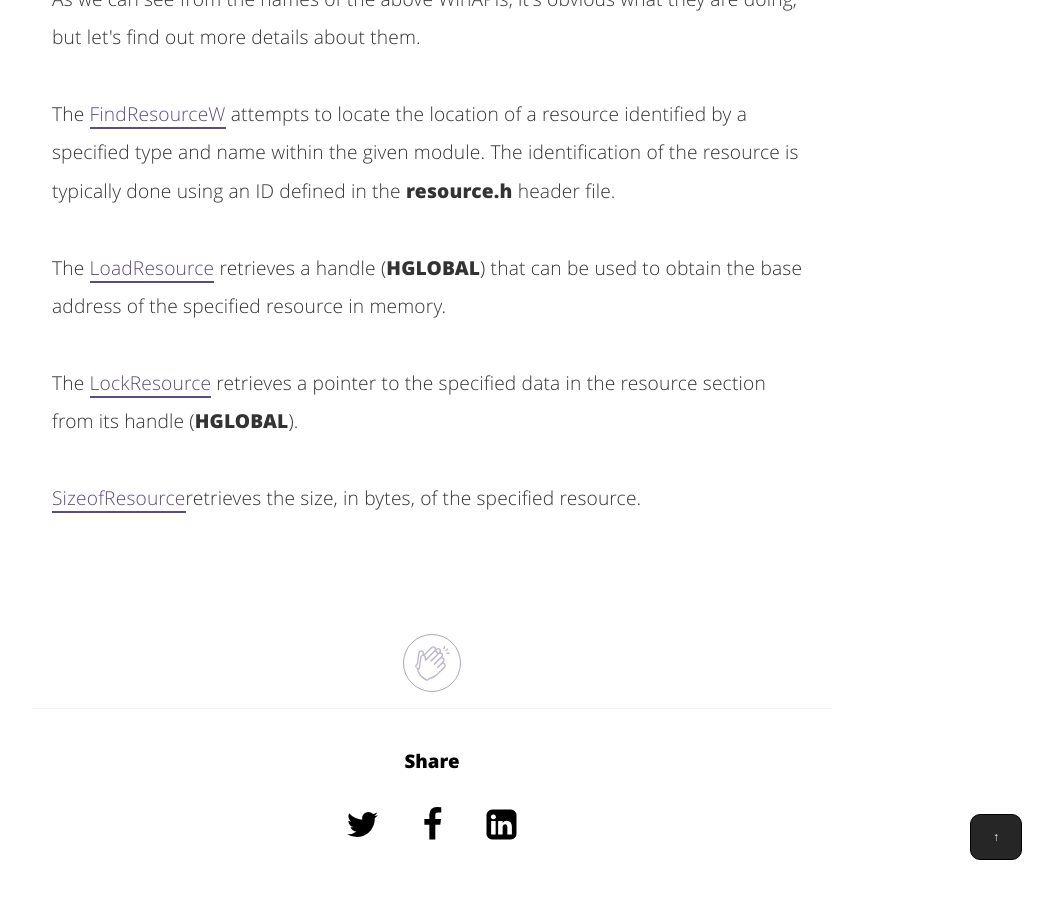
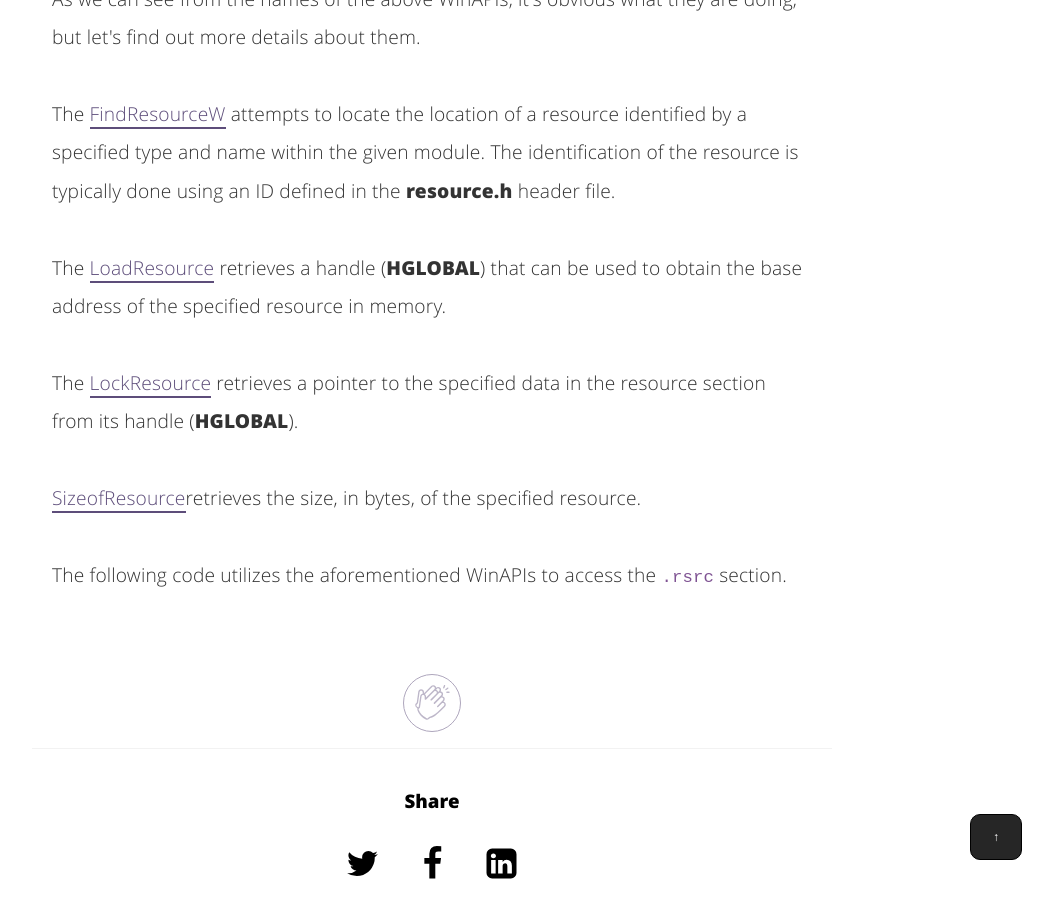
Before and after one commit to nickvourd/nickvourd.github.io, a Jekyll site: the page built from _posts/2024-04-21-the-anatomy-of-pe.md, in a window 1280 px wide and 900 px high, scrolled down 17983 px. Shown: the whole window, without its empty margins (208-1261 px from the left). Built offline with Jekyll 4.4.1, drawn with Linux system fonts in a browser that asks for light colours; before the commit the page ends 18844 px from its top, so only the background shows below that.

Commit message:
Edit the anatomy of PE

```diff
--- a/_posts/2024-04-21-the-anatomy-of-pe.md
+++ b/_posts/2024-04-21-the-anatomy-of-pe.md
@@ -400,7 +400,7 @@
 </ul>
 </p>
 
-<p>As we can see from the names of the above WinAPIs, it's obvious what they are doing, but let's find out more details about them.<br /><br />The <a href="https://learn.microsoft.com/en-us/windows/win32/api/libloaderapi/nf-libloaderapi-findresourcew">FindResourceW</a> attempts to locate the location of a resource identified by a specified type and name within the given module. The identification of the resource is typically done using an ID defined in the <b>resource.h</b> header file.<br ><br />The <a href="https://learn.microsoft.com/en-us/windows/win32/api/libloaderapi/nf-libloaderapi-loadresource">LoadResource</a> retrieves a handle (<b>HGLOBAL</b>) that can be used to obtain the base address of the specified resource in memory.<br /><br />The <a href="https://learn.microsoft.com/en-us/windows/win32/api/libloaderapi/nf-libloaderapi-lockresource">LockResource</a> retrieves a pointer to the specified data in the resource section from its handle (<b>HGLOBAL</b>).<br /><br /><a href="https://learn.microsoft.com/en-us/windows/win32/api/libloaderapi/nf-libloaderapi-sizeofresource">SizeofResource</a>retrieves the size, in bytes, of the specified resource.<br /><br /></p>
+<p>As we can see from the names of the above WinAPIs, it's obvious what they are doing, but let's find out more details about them.<br /><br />The <a href="https://learn.microsoft.com/en-us/windows/win32/api/libloaderapi/nf-libloaderapi-findresourcew">FindResourceW</a> attempts to locate the location of a resource identified by a specified type and name within the given module. The identification of the resource is typically done using an ID defined in the <b>resource.h</b> header file.<br ><br />The <a href="https://learn.microsoft.com/en-us/windows/win32/api/libloaderapi/nf-libloaderapi-loadresource">LoadResource</a> retrieves a handle (<b>HGLOBAL</b>) that can be used to obtain the base address of the specified resource in memory.<br /><br />The <a href="https://learn.microsoft.com/en-us/windows/win32/api/libloaderapi/nf-libloaderapi-lockresource">LockResource</a> retrieves a pointer to the specified data in the resource section from its handle (<b>HGLOBAL</b>).<br /><br /><a href="https://learn.microsoft.com/en-us/windows/win32/api/libloaderapi/nf-libloaderapi-sizeofresource">SizeofResource</a>retrieves the size, in bytes, of the specified resource.<br /><br />The following code utilizes the aforementioned WinAPIs to access the <code>.rsrc</code> section.</p>
 
 <br /><br />
 
```
